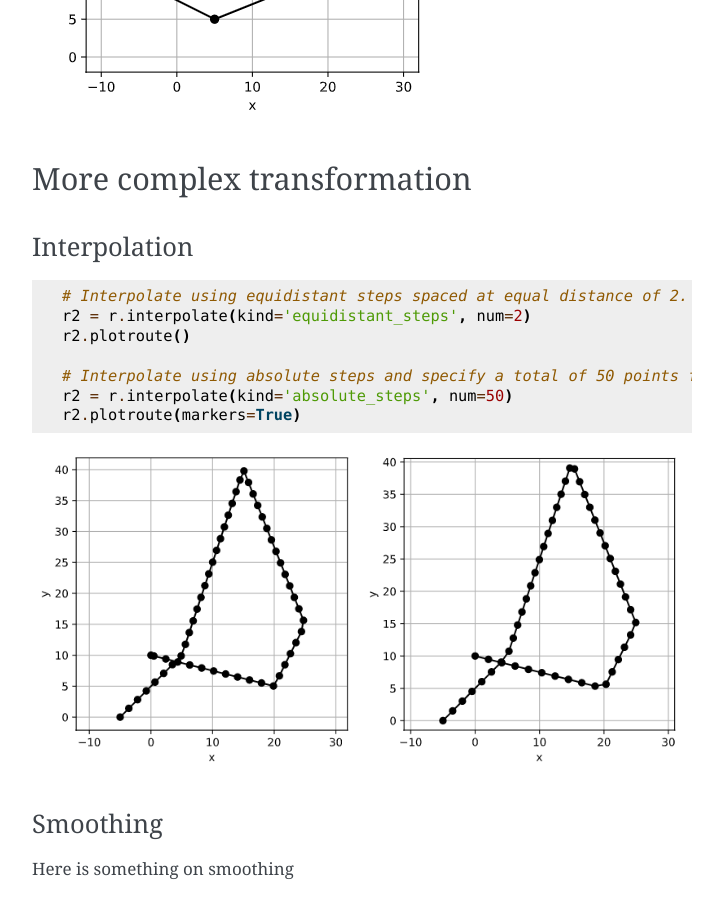
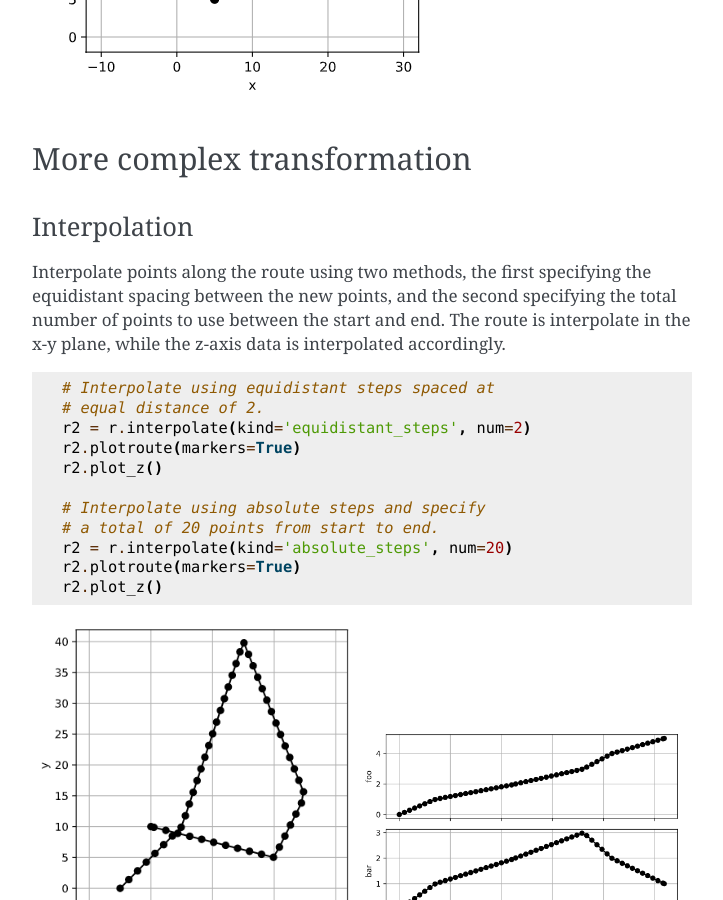
Before and after one commit to jhags/routely, a Sphinx documentation site: the page built from docs/source/usage.rst, in a window 1280 px wide and 900 px high, scrolled down 3310 px. Shown: the whole window, without its empty margins (388-1111 px from the left). Built offline with Sphinx 7.4.7, drawn with Linux system fonts in a browser that asks for light colours; pages that are not in the unit, such as notebooks, are missing from menus.

Commit message:
plot images and usage docs updated

```diff
--- a/docs/source/usage.rst
+++ b/docs/source/usage.rst
@@ -55,7 +55,6 @@ Translate the route to the origin such that a specified corner of the route alig
 .. code-block:: python
 
     r2 = r.align_to_origin(align_corner='bottomleft')
-
     r2.plotroute()
 
 .. image:: https://raw.githubusercontent.com/jhags/routely/main/docs/images/usage_plot4.png
@@ -100,19 +99,31 @@ More complex transformation
 Interpolation
 ^^^^^^^^^^^^
 
+Interpolate points along the route using two methods, the first specifying the equidistant spacing between the new points, and the second specifying the total number of points to use between the start and end. The route is interpolate in the x-y plane, while the z-axis data is interpolated accordingly.
+
 .. code-block:: python
 
-    # Interpolate using equidistant steps spaced at equal distance of 2.
+    # Interpolate using equidistant steps spaced at
+    # equal distance of 2.
     r2 = r.interpolate(kind='equidistant_steps', num=2)
-    r2.plotroute()
+    r2.plotroute(markers=True)
+    r2.plot_z()
 
-    # Interpolate using absolute steps and specify a total of 50 points from start to end.
-    r2 = r.interpolate(kind='absolute_steps', num=50)
+    # Interpolate using absolute steps and specify
+    # a total of 20 points from start to end.
+    r2 = r.interpolate(kind='absolute_steps', num=20)
     r2.plotroute(markers=True)
+    r2.plot_z()
+
 
 .. image:: https://raw.githubusercontent.com/jhags/routely/main/docs/images/usage_plot8.png
     :width: 49%
+.. image:: https://raw.githubusercontent.com/jhags/routely/main/docs/images/usage_plot8_1.png
+    :width: 49%
+
 .. image:: https://raw.githubusercontent.com/jhags/routely/main/docs/images/usage_plot9.png
+    :width: 49%
+.. image:: https://raw.githubusercontent.com/jhags/routely/main/docs/images/usage_plot9_1.png
     :width: 49%
 
 Smoothing
```
Also changed, not shown: docs/images/usage_plot8_1.png (added), docs/images/usage_plot9.png, docs/images/usage_plot9_1.png (added).
